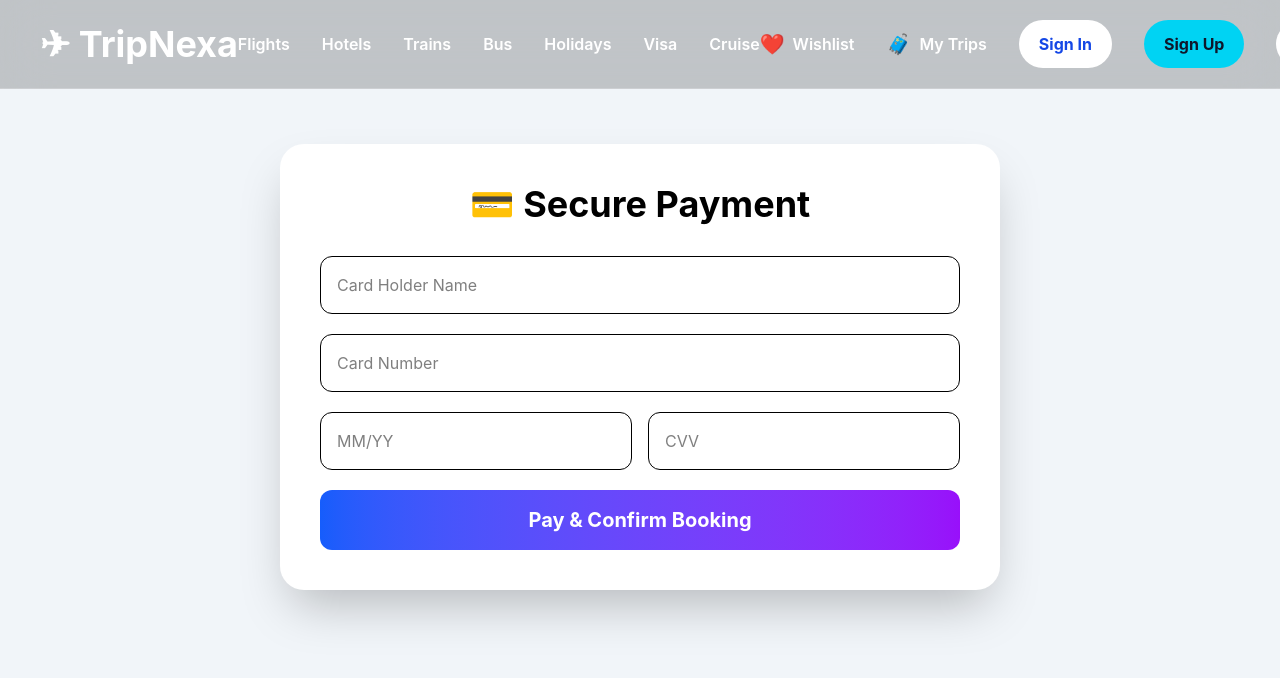
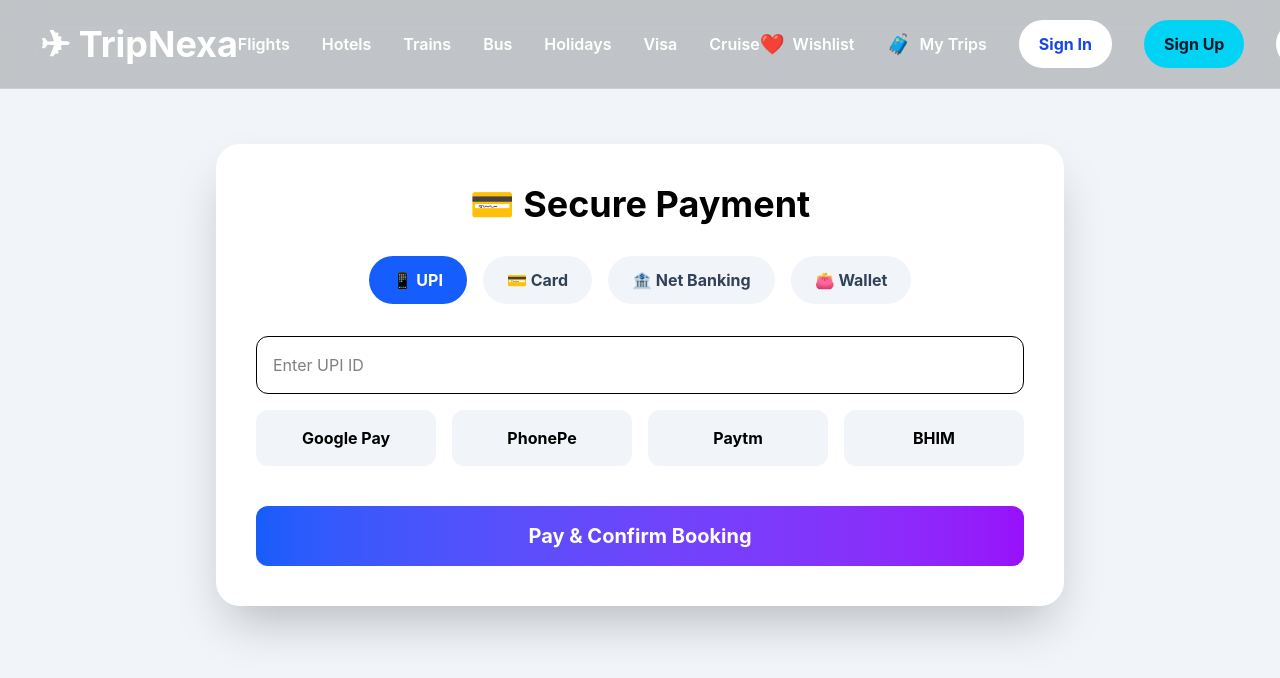
Before and after one commit to aryan20065-cloud/TripNexa, a React (Vite) app in the folder client/: page /payment in a window 1280 px wide. Shown: the top 678 px of the page. Built offline with nearby package versions, Linux system fonts and the light colour scheme.

Commit message:
Added multiple payment options

```diff
--- a/client/src/pages/Payment.jsx
+++ b/client/src/pages/Payment.jsx
@@ -1,55 +1,93 @@
+import { useState } from "react";
 import Navbar from "../components/layout/Navbar";
 import { useNavigate } from "react-router-dom";
 
 function Payment() {
   const navigate = useNavigate();
+  const [method, setMethod] = useState("upi");
 
   return (
     <div className="min-h-screen bg-slate-100">
       <Navbar />
 
-      <div className="max-w-3xl mx-auto pt-36 pb-20 px-6">
+      <div className="max-w-4xl mx-auto pt-36 pb-20 px-6">
         <div className="bg-white rounded-3xl shadow-2xl p-10">
-
           <h1 className="text-4xl font-bold mb-8 text-center">
             💳 Secure Payment
           </h1>
 
-          <div className="space-y-5">
+          <div className="flex flex-wrap justify-center gap-4 mb-8">
+            {["upi", "card", "netbanking", "wallet"].map((item) => (
+              <button
+                key={item}
+                onClick={() => setMethod(item)}
+                className={`px-6 py-3 rounded-full font-bold ${
+                  method === item
+                    ? "bg-blue-600 text-white"
+                    : "bg-slate-100 text-slate-700"
+                }`}
+              >
+                {item === "upi" && "📱 UPI"}
+                {item === "card" && "💳 Card"}
+                {item === "netbanking" && "🏦 Net Banking"}
+                {item === "wallet" && "👛 Wallet"}
+              </button>
+            ))}
+          </div>
 
+          {method === "upi" && (
+            <div className="space-y-4">
               <input
                 className="w-full p-4 border rounded-xl"
-              placeholder="Card Holder Name"
+                placeholder="Enter UPI ID"
               />
+              <div className="grid md:grid-cols-4 gap-4">
+                {["Google Pay", "PhonePe", "Paytm", "BHIM"].map((app) => (
+                  <button className="bg-slate-100 p-4 rounded-xl font-bold">
+                    {app}
+                  </button>
+                ))}
+              </div>
+            </div>
+          )}
 
-            <input
-              className="w-full p-4 border rounded-xl"
-              placeholder="Card Number"
-            />
+          {method === "card" && (
+            <div className="space-y-5">
+              <input className="w-full p-4 border rounded-xl" placeholder="Card Holder Name" />
+              <input className="w-full p-4 border rounded-xl" placeholder="Card Number" />
+              <div className="grid grid-cols-2 gap-4">
+                <input className="p-4 border rounded-xl" placeholder="MM/YY" />
+                <input className="p-4 border rounded-xl" placeholder="CVV" />
+              </div>
+            </div>
+          )}
 
-            <div className="grid grid-cols-2 gap-4">
+          {method === "netbanking" && (
+            <div className="grid md:grid-cols-3 gap-4">
+              {["SBI", "HDFC", "ICICI", "Axis", "Kotak", "Canara"].map((bank) => (
+                <button className="bg-slate-100 p-4 rounded-xl font-bold">
+                  {bank}
+                </button>
+              ))}
+            </div>
+          )}
 
-              <input
-                className="p-4 border rounded-xl"
-                placeholder="MM/YY"
-              />
-
-              <input
-                className="p-4 border rounded-xl"
-                placeholder="CVV"
-              />
-
+          {method === "wallet" && (
+            <div className="grid md:grid-cols-3 gap-4">
+              {["Paytm Wallet", "Amazon Pay", "Mobikwik", "Freecharge"].map((wallet) => (
+                <button className="bg-slate-100 p-4 rounded-xl font-bold">
+                  {wallet}
+                </button>
+              ))}
             </div>
+          )}
 
           <button
             onClick={() => navigate("/booking-success")}
-              className="w-full bg-gradient-to-r from-blue-600 to-purple-600 text-white py-4 rounded-xl text-xl font-bold hover:scale-105 transition"
+            className="mt-10 w-full bg-gradient-to-r from-blue-600 to-purple-600 text-white py-4 rounded-xl text-xl font-bold hover:scale-105 transition"
           >
             Pay & Confirm Booking
           </button>
-
-          </div>
-
         </div>
       </div>
     </div>
```
Lines whose indentation alone changed are shown as unchanged.
